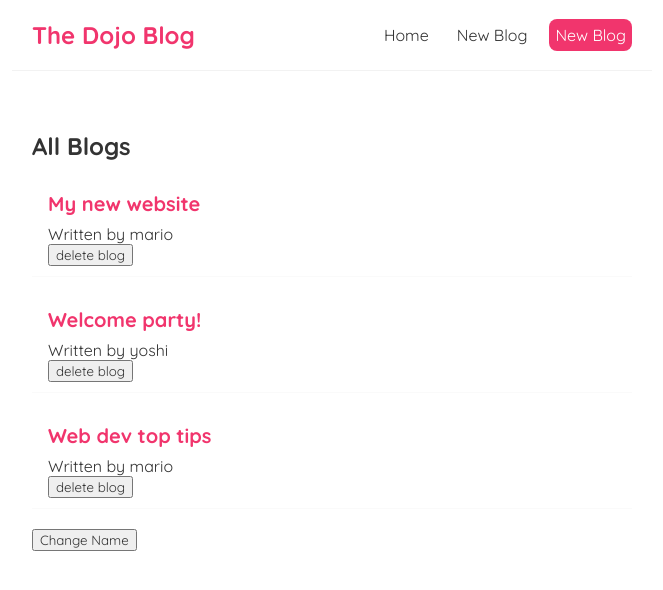
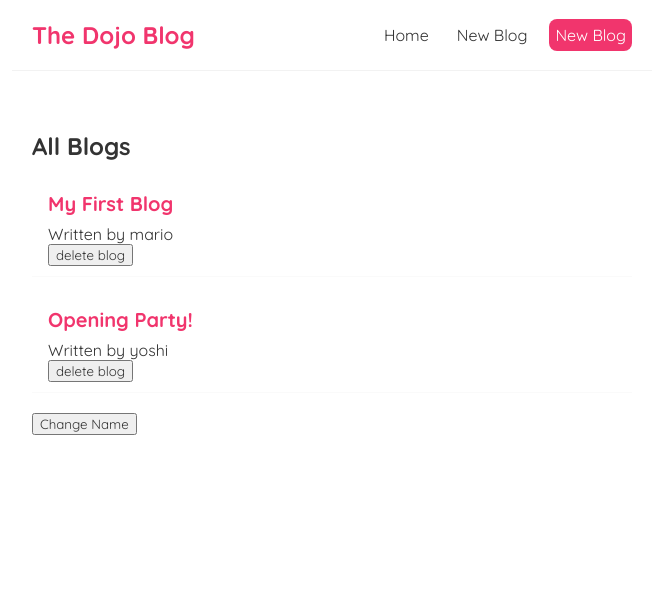
Before and after one commit to tsionbantegize16/Simple_micro_blog_app, a React (Create React App) app: page / in a window 1280 px wide. Shown: the top 590 px of the page, without its empty margins (308-971 px from the left). Built offline with nearby package versions, Linux system fonts and the light colour scheme; data requests are answered from the project's data file.

Commit message:
particularly with redundant declarations

```diff
--- a/src/Home.js
+++ b/src/Home.js
@@ -14,6 +14,16 @@ const Home = () => {
     const newBlogs = blogs.filter(blog => blog.id !== id); // Filter out the blog with the specified id
     setBlogs(newBlogs); // Update the state with the new array
   };
+
+  // Using useEffect to fetch blogs data when component mounts
+  useEffect(() => {
+    console.log('useEffect ran'); // This will run once when the component mounts
+    fetch('http://localhost:8000/blogs') // Fetching blogs data from API
+      .then(res => res.json()) // Converting response to JSON
+      .then(data => {
+        setBlogs(data); // Updating blogs state with fetched data
+      });
+  }, []); // The effect will run only once when the component mounts
 
   // Using useEffect to log when 'name' changes
   useEffect(() => {
```
